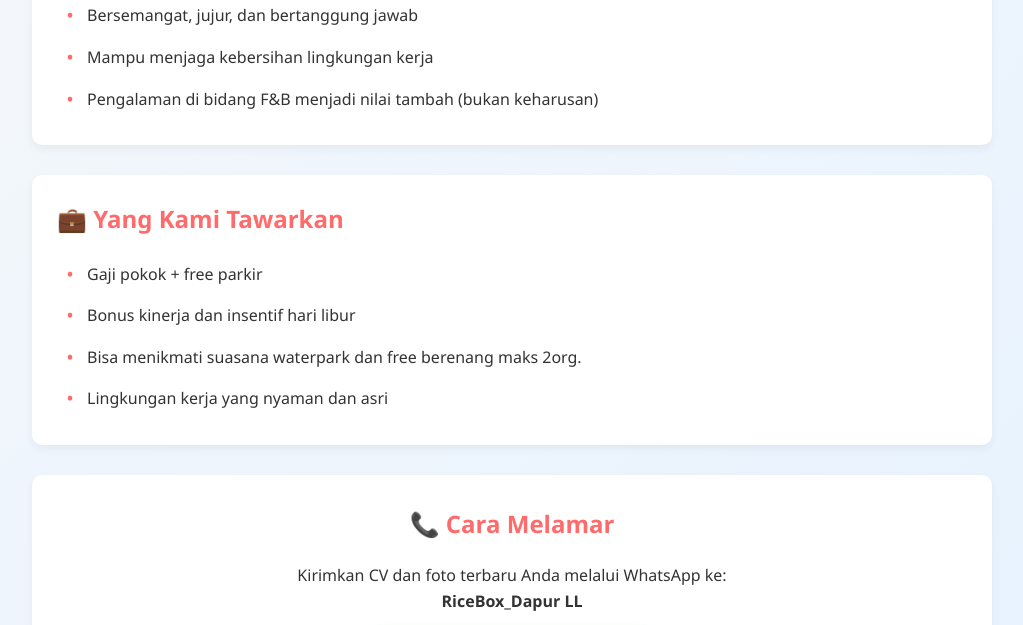
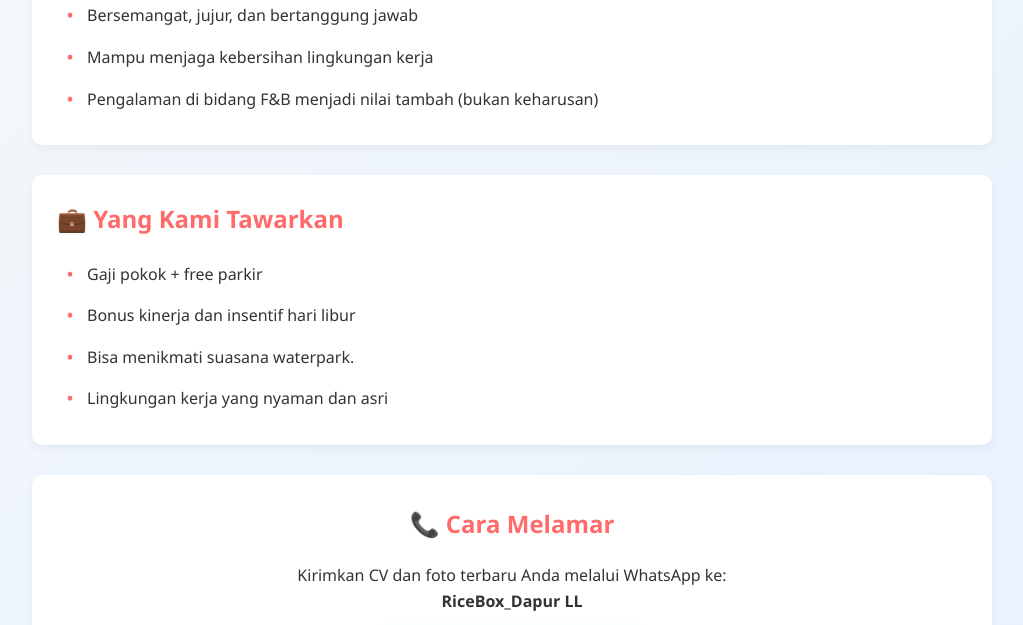
Before and after one commit to rusliislamudin/loker, a plain HTML site: page index.html in a window 1280 px wide. Shown: the part 836-1461 px from the top of the page, without its empty margins (128-1151 px from the left). Drawn offline with Linux system fonts and the light colour scheme.

Commit message:
Add files via upload

```diff
--- a/index.html
+++ b/index.html
@@ -265,7 +265,7 @@
             <ul>
                 <li>Gaji pokok + free parkir </li>
                 <li>Bonus kinerja dan insentif hari libur</li>
-                <li>Bisa menikmati suasana waterpark dan free berenang maks 2org.</li>
+                <li>Bisa menikmati suasana waterpark.</li>
                 <li>Lingkungan kerja yang nyaman dan asri</li>
 
             </ul>
```
